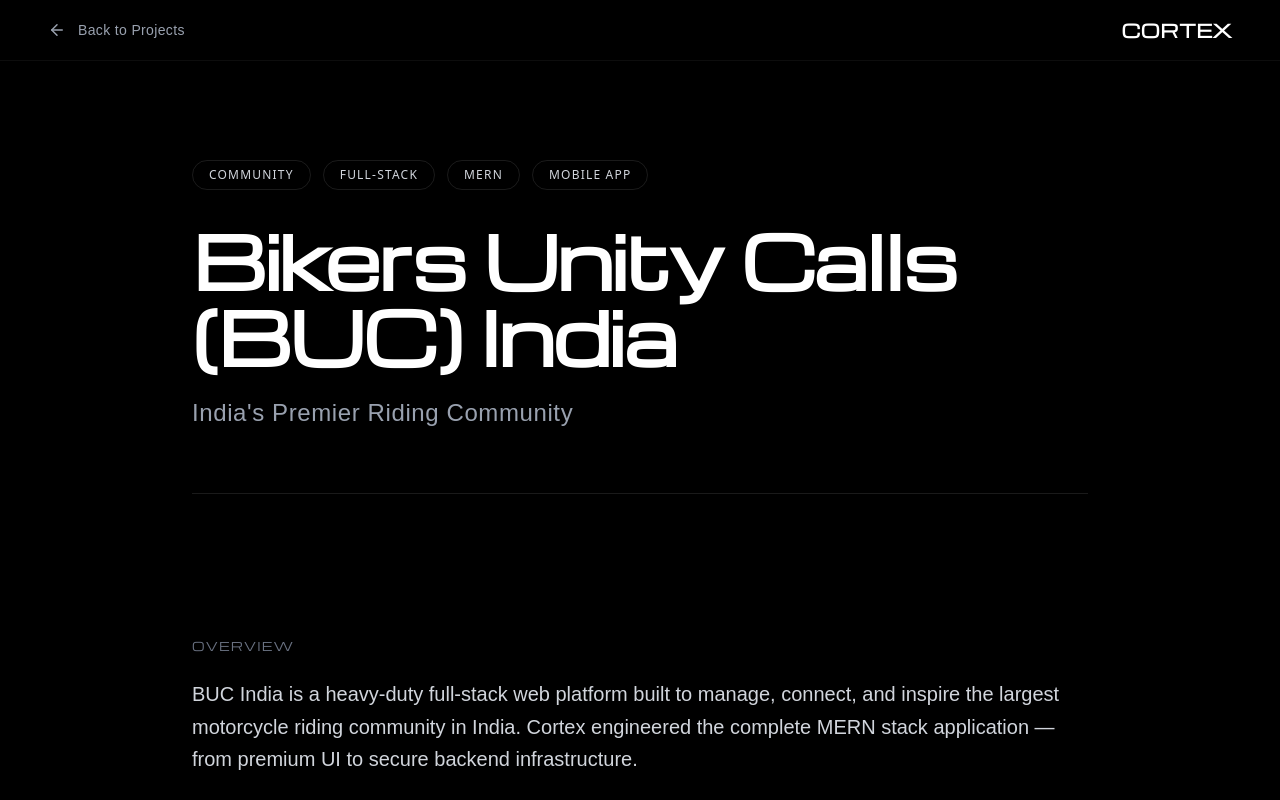
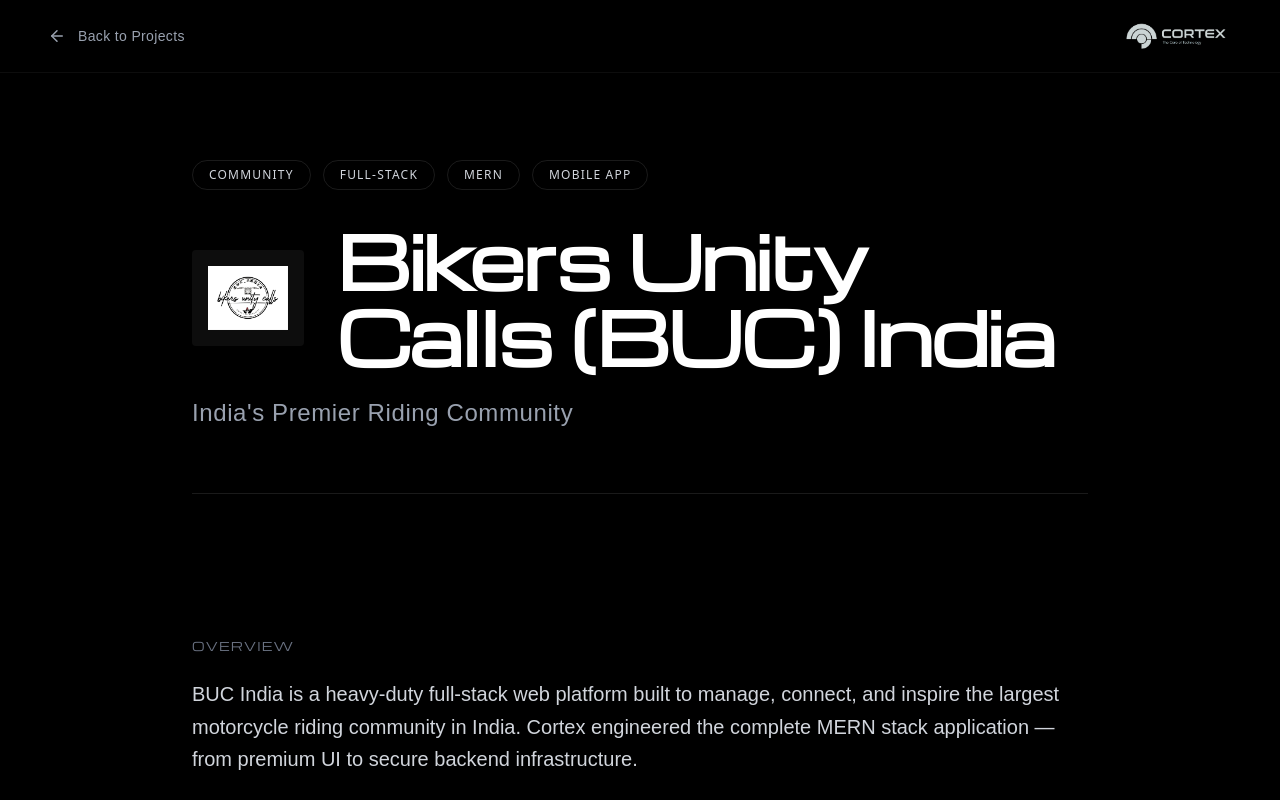
Before and after one commit to fuzziecoder/Cortex-IT, a Next.js app: page /case-study/buc-india in a window 1280 px wide. Shown: the top 800 px of the page. Built offline with nearby package versions, Linux system fonts and the light colour scheme; a web font is replaced by a local one.

Commit message:
logo fixing in header

```diff
--- a/src/app/case-study/[slug]/page.tsx
+++ b/src/app/case-study/[slug]/page.tsx
@@ -1,4 +1,5 @@
 import Link from "next/link";
+import Image from "next/image";
 import { notFound } from "next/navigation";
 import { ArrowLeft } from "lucide-react";
 
@@ -11,6 +12,7 @@
   solution: string;
   features: string[];
   results: string[];
+  logo: string;
 }> = {
   "sgs-laser": {
     title: "Sri Guru Sai Laser",
@@ -36,6 +38,7 @@
       "40% reduction in client onboarding time via digital portfolio",
       "Mobile-first performance score of 95+",
     ],
+    logo: "/sgs-logo.webp",
   },
   "buc-india": {
     title: "Bikers Unity Calls (BUC) India",
@@ -61,6 +64,7 @@
       "85% reduction in manual coordination overhead",
       "Real-time ride tracking across 15+ Indian states",
     ],
+    logo: "/buc-logo.jpg",
   },
   "humanity-calls": {
     title: "Humanity Calls",
@@ -86,6 +90,7 @@
       "Full transparency on donation allocation",
       "Mobile-responsive design for field accessibility",
     ],
+    logo: "/humanitycalls-logo.png",
   },
 };
 
@@ -120,8 +125,15 @@
             <ArrowLeft size={18} />
             Back to Projects
           </Link>
-          <Link href="/" className="font-heading font-bold text-lg tracking-wide uppercase">
-            Cortex
+          <Link href="/" className="flex items-center justify-center">
+            <Image
+              src="/logo-full.png"
+              alt="Cortex Studio"
+              width={100}
+              height={32}
+              style={{ width: "auto" }}
+              className="h-8 md:h-10 w-auto object-contain opacity-90 hover:opacity-100 transition-opacity"
+            />
           </Link>
         </div>
       </div>
@@ -141,9 +153,16 @@
             ))}
           </div>
 
-          <h1 className="font-heading font-bold text-4xl md:text-6xl lg:text-7xl tracking-tight leading-[1.05] mb-6">
-            {study.title}
-          </h1>
+          <div className="flex flex-col md:flex-row md:items-center gap-8 mb-6">
+            {study.logo && (
+              <div className="relative h-20 sm:h-24 inline-flex overflow-hidden rounded bg-white/5 p-4 mix-blend-screen shrink-0">
+                <Image src={study.logo} alt={`${study.title} Logo`} width={240} height={96} style={{ width: 'auto' }} className="object-contain h-full w-auto" />
+              </div>
+            )}
+            <h1 className="font-heading font-bold text-4xl md:text-6xl lg:text-7xl tracking-tight leading-[1.05]">
+              {study.title}
+            </h1>
+          </div>
           <p className="text-gray-400 text-xl md:text-2xl font-light tracking-wide">
             {study.subtitle}
           </p>
--- a/src/app/layout.tsx
+++ b/src/app/layout.tsx
@@ -37,6 +37,7 @@
     <html
       lang="en"
       className={`${michroma.variable} antialiased`}
+      data-scroll-behavior="smooth"
     >
       <body className="min-h-screen">{children}</body>
     </html>
--- a/src/components/Footer.tsx
+++ b/src/components/Footer.tsx
@@ -50,7 +50,7 @@
             <h3 className="font-heading font-bold text-xl md:text-2xl text-white leading-tight mb-6">
               Sign up for our<br />newsletter today.
             </h3>
-            <form onSubmit={handleSubscribe} className="flex gap-0 mb-3">
+            <form onSubmit={handleSubscribe} className="flex gap-0 mb-3" suppressHydrationWarning>
               <input
                 type="email"
                 value={email}
@@ -61,6 +61,7 @@
               />
               <button
                 type="submit"
+                suppressHydrationWarning
                 className="bg-[#C8F542] text-black font-semibold text-sm px-6 py-3 rounded-r-lg hover:bg-[#d4ff52] transition-colors shrink-0"
               >
                 {subscribed ? "✓" : "Subscribe"}
--- a/src/components/Projects.tsx
+++ b/src/components/Projects.tsx
@@ -1,6 +1,7 @@
 "use client";
 
 import Link from "next/link";
+import Image from "next/image";
 import ScrollReveal from "./ScrollReveal";
 
 const projects = [
@@ -10,6 +11,7 @@
     name: "Sri Guru Sai Laser",
     desc: "Precision-engineered digital presence for Bengaluru's premier CNC laser cutting and custom fabrication studio.",
     tags: ["Manufacturing", "Web Development", "SEO"],
+    logo: "/sgs-logo.webp",
   },
   {
     id: 2,
@@ -17,6 +19,7 @@
     name: "BUC India",
     desc: "A heavy-duty full-stack platform built to manage, connect, and inspire India's largest motorcycle riding community.",
     tags: ["Community", "Full-Stack", "MERN"],
+    logo: "/buc-logo.jpg",
   },
   {
     id: 3,
@@ -24,6 +27,7 @@
     name: "Humanity Calls",
     desc: "A compassion-driven community platform connecting volunteers, donors, and NGOs for global humanitarian impact.",
     tags: ["Community", "Social Impact", "Web App"],
+    logo: "/humanitycalls-logo.png"
   },
 ];
 
@@ -59,6 +63,11 @@
                   <div className="bg-[#0a0a0a] rounded-2xl h-full w-full p-8 md:p-10 flex flex-col justify-between group-hover:bg-black transition-colors duration-700">
 
                     <div>
+                      {project.logo && (
+                        <div className="mb-6 relative h-12 sm:h-16 inline-flex overflow-hidden rounded">
+                          <Image src={project.logo} alt={`${project.name} Logo`} width={160} height={64} style={{ width: 'auto' }} className="object-contain object-left h-full w-auto opacity-70 group-hover:opacity-100 transition-opacity duration-300" />
+                        </div>
+                      )}
                       <h3 className="font-heading font-light text-2xl md:text-3xl text-white mb-4">
                         {project.name}
                       </h3>
```
